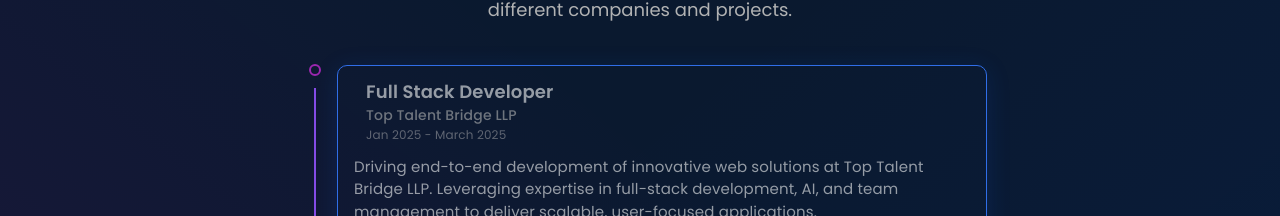
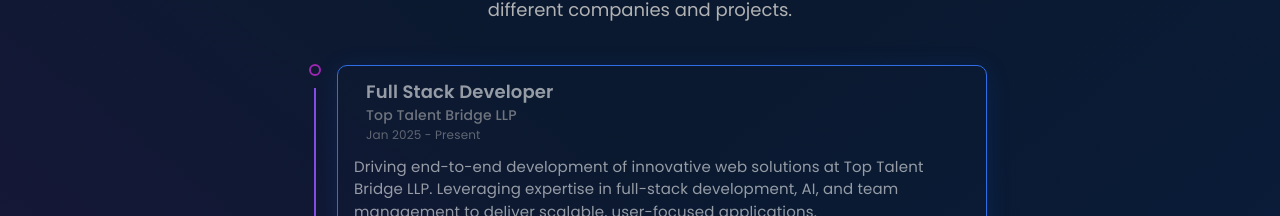
Before and after one commit to VikasSaxena2204/I-Showcase, a React (Create React App) app: page / in a window 1280 px wide. Shown: the part 1699-1915 px from the top of the page. Built offline with nearby package versions, Linux system fonts and the light colour scheme.

Commit message:
Update constants.js

```diff
--- a/src/data/constants.js
+++ b/src/data/constants.js
@@ -141,7 +141,7 @@
     img: " ",
     role: "Full Stack Developer",
     company: "Top Talent Bridge LLP",
-    date: "Jan 2025 - March 2025",
+    date: "Jan 2025 - Present",
     desc: "Driving end-to-end development of innovative web solutions at Top Talent Bridge LLP. Leveraging expertise in full-stack development, AI, and team management to deliver scalable, user-focused applications.",
     skills: [
       "Full-Stack Development",
```
